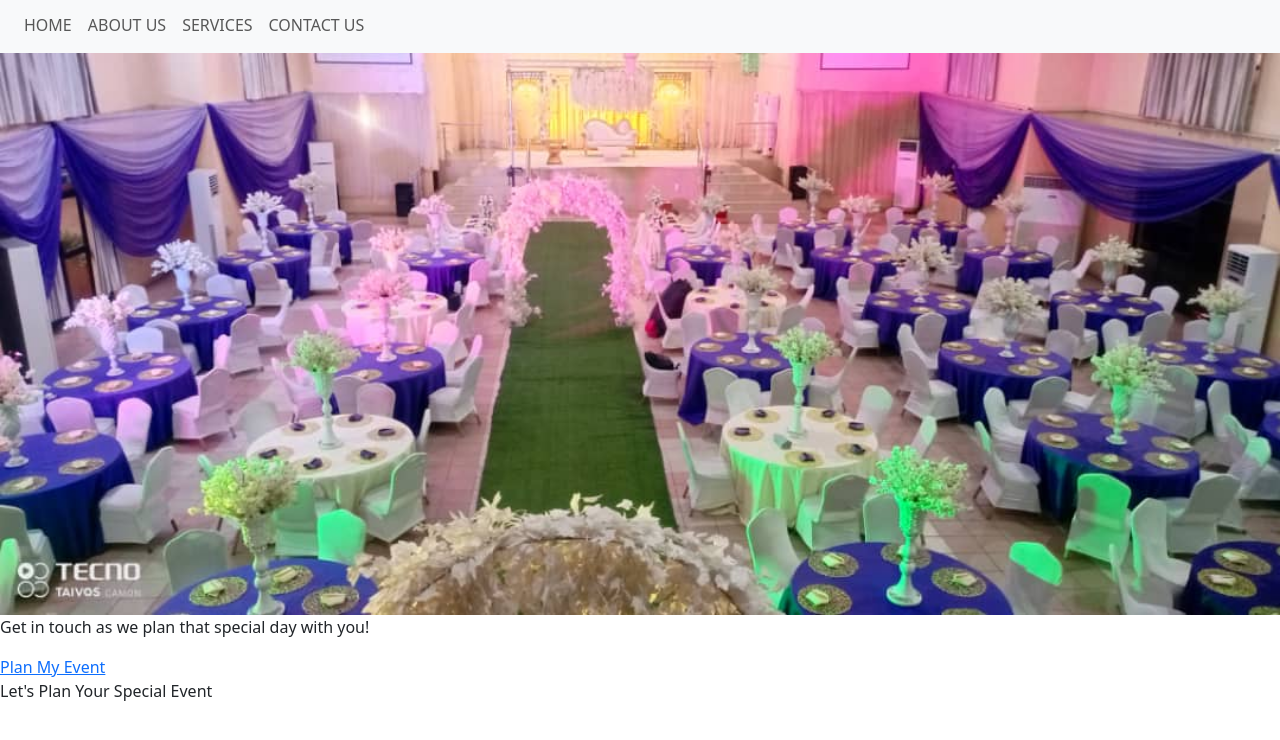
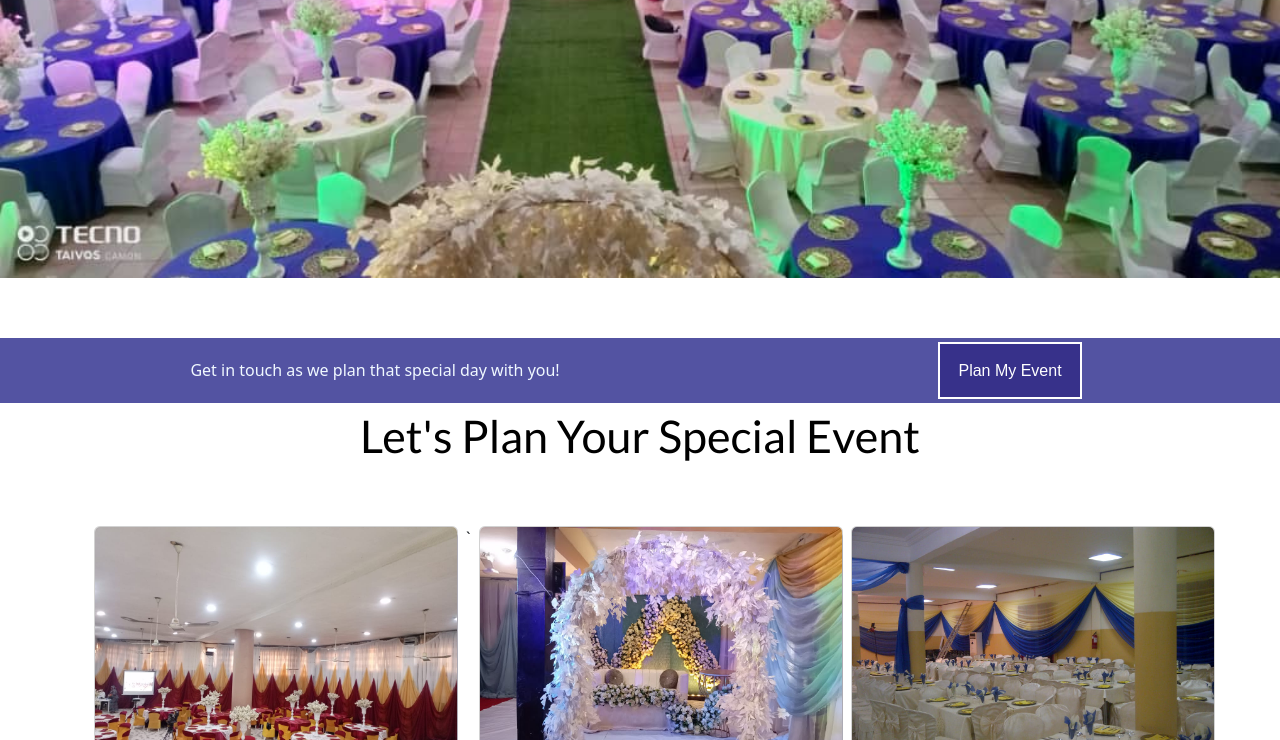
Before and after one commit to Gloria16us/Ghenriett_Event, a plain HTML site: page Index.html in a window 1280 px wide. Shown: the part 493-1233 px from the top of the page. Drawn offline with nearby package versions, Linux system fonts and the light colour scheme; a script that the page names is missing; files whose address does not match are found by name.

Commit message:
Update Index.html

```diff
--- a/Index.html
+++ b/Index.html
@@ -4,7 +4,7 @@
     <meta charset="UTF-8">
     <meta name="viewport" content="width=device-width, initial-scale=1.0">
     <title>Ghenrient Events</title>
-    <link rel="stylesheet" href="Index.css.css">
+    <link rel="stylesheet" href="Index.css">
     <script src="https://kit.fontawesome.com/46cd70d2a2.js" crossorigin="anonymous"></script>
     <link rel="stylesheet" href="https://cdn.jsdelivr.net/npm/bootstrap@5.3.3/dist/css/bootstrap.min.css" integrity="sha384-QWTKZyjpPEjISv5WaRU9OFeRpok6YctnYmDr5pNlyT2bRjXh0JMhjY6hW+ALEwIH" crossorigin="anonymous">
     <link rel="preconnect" href="https://fonts.googleapis.com">
```
